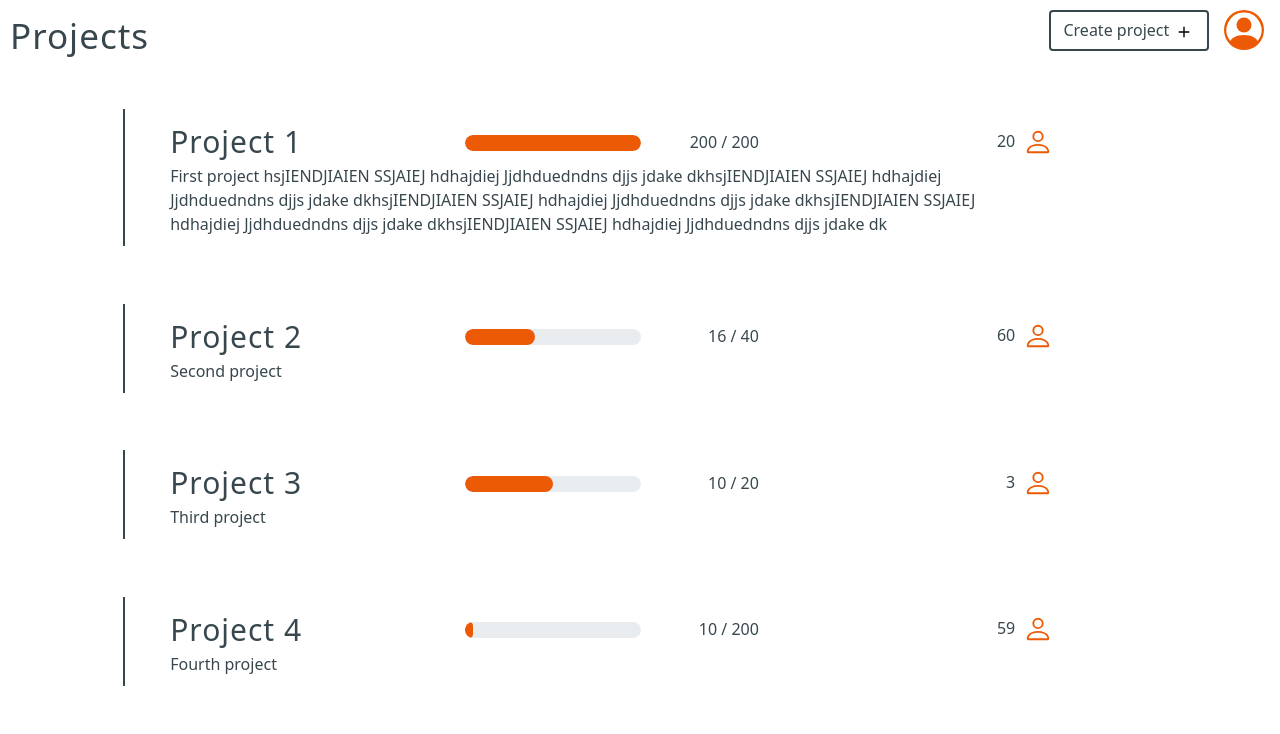
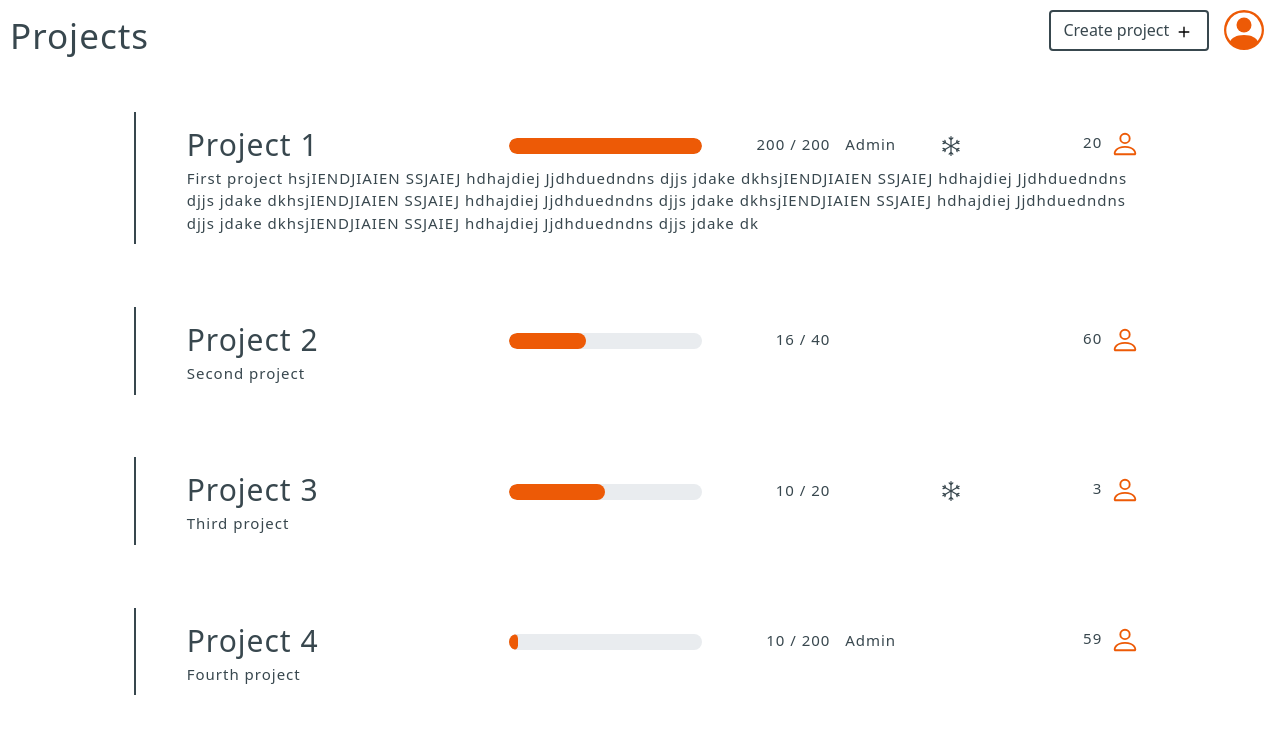
Before and after one commit to muctadir/lama, an Angular app in the folder frontend/: page /home in a window 1280 px wide. Shown: the top 734 px of the page. Built offline with nearby package versions, Linux system fonts and the light colour scheme.

Commit message:
Small UI changes

```diff
--- a/frontend/src/app/home-page/home-page.component.html
+++ b/frontend/src/app/home-page/home-page.component.html
@@ -4,10 +4,10 @@
         <div class="row">
             <div class="col">
                 <!-- Header saying "Projects" -->
-                <p class="header">Projects</p>
+                <p class="header"> Projects </p>
                 </div>
             <div class="col">
-                <!-- Icons settings image -->
+                <!-- Settings icon -->
                 <svg class="bi bi-person-circle" viewBox="0 0 16 16">
                     <path d="M11 6a3 3 0 1 1-6 0 3 3 0 0 1 6 0z"/>
                     <path fill-rule="evenodd" d="M0 8a8 8 0 1 1 16 0A8 8 0 0 1 0 8zm8-7a7 7 0 0 0-5.468 11.37C3.242 11.226 4.805 10 8 10s4.757 1.225 5.468 2.37A7 7 0 0 0 8 1z"/>
@@ -15,6 +15,7 @@
                 <!-- Create project button -->
                 <button type="button" class="btn btn-secondary" id="createProjectButton" routerLink="/createProject">
                     Create project
+                    <!-- Plus icon -->
                     <svg class="bi bi-plus" viewBox="0 0 16 16">
                         <path d="M8 4a.5.5 0 0 1 .5.5v3h3a.5.5 0 0 1 0 1h-3v3a.5.5 0 0 1-1 0v-3h-3a.5.5 0 0 1 0-1h3v-3A.5.5 0 0 1 8 4z"/>
                     </svg>
@@ -28,38 +29,63 @@
     <div class="allProjects">
         <div class='projectParagraph' *ngFor="let project of projects">
             <div class="conainer">
+                <!-- Row for each project -->
                 <div class="row align-items-center">
+
+                    <!-- Column for each project name -->
                     <div class="col" id="projectNameColumn">
                         <!-- Shows project name, artifact progress bar, and number of users -->
-                    <p class="projectName">{{project.projectName}}</p>
+                        <p class="projectName"> {{project.projectName}} </p>
                     </div>
+
+                    <!-- Column for prgress bar and values-->
                     <div class="col">
                         <!-- Progress bar -->
                         <div class="progress">
+                            <!-- Calculating progress bar and other values -->
                             <div class="progress-bar" role="progressbar" attr.aria-valuenow = {{project.numberOfCLArtifacts}}
                             aria-valuemin="0" attr.aria-valuemax={{project.numberOfArtifacts}}
                             [style.width]="(project.numberOfCLArtifacts / project.numberOfArtifacts)*100 + '%'"
                             style="background-color:#ED5A06 !important;">
                             </div>
                         </div>
-                    <span class='progressBarNumbers'>{{project.numberOfCLArtifacts}} / {{project.numberOfArtifacts}}</span>
+                        <span class='progressBarNumbers'> {{project.numberOfCLArtifacts}} / {{project.numberOfArtifacts}} </span>
                     </div>
-                <!-- Number of users -->
-                <div class="col">
+
+                    <!--  Column for whether user is admin or not -->
+                    <div class="col-1">
+                        <div *ngIf="project.admin">
+                            Admin
+                        </div>
+                    </div>
+
+                    <!-- Column for whether project is frozen or not -->
+                    <div class="col-1">
+                        <div *ngIf="project.frozen">
+                            <!-- Snow icon -->
+                            <svg class="bi bi-snow" viewBox="0 0 16 16">
+                                <path d="M8 16a.5.5 0 0 1-.5-.5v-1.293l-.646.647a.5.5 0 0 1-.707-.708L7.5 12.793V8.866l-3.4 1.963-.496 1.85a.5.5 0 1 1-.966-.26l.237-.882-1.12.646a.5.5 0 0 1-.5-.866l1.12-.646-.884-.237a.5.5 0 1 1 .26-.966l1.848.495L7 8 3.6 6.037l-1.85.495a.5.5 0 0 1-.258-.966l.883-.237-1.12-.646a.5.5 0 1 1 .5-.866l1.12.646-.237-.883a.5.5 0 1 1 .966-.258l.495 1.849L7.5 7.134V3.207L6.147 1.854a.5.5 0 1 1 .707-.708l.646.647V.5a.5.5 0 1 1 1 0v1.293l.647-.647a.5.5 0 1 1 .707.708L8.5 3.207v3.927l3.4-1.963.496-1.85a.5.5 0 1 1 .966.26l-.236.882 1.12-.646a.5.5 0 0 1 .5.866l-1.12.646.883.237a.5.5 0 1 1-.26.966l-1.848-.495L9 8l3.4 1.963 1.849-.495a.5.5 0 0 1 .259.966l-.883.237 1.12.646a.5.5 0 0 1-.5.866l-1.12-.646.236.883a.5.5 0 1 1-.966.258l-.495-1.849-3.4-1.963v3.927l1.353 1.353a.5.5 0 0 1-.707.708l-.647-.647V15.5a.5.5 0 0 1-.5.5z"/>
+                            </svg>
+                        </div>
+                    </div>
+
+                    <!-- Column for number of users -->
+                    <div class="col-2">
+                        <!-- Member icon -->
                         <svg class="bi bi-person" viewBox="0 0 16 16">
                             <path d="M8 8a3 3 0 1 0 0-6 3 3 0 0 0 0 6zm2-3a2 2 0 1 1-4 0 2 2 0 0 1 4 0zm4 8c0 1-1 1-1 1H3s-1 0-1-1 1-4 6-4 6 3 6 4zm-1-.004c-.001-.246-.154-.986-.832-1.664C11.516 10.68 10.289 10 8 10c-2.29 0-3.516.68-4.168 1.332-.678.678-.83 1.418-.832 1.664h10z"/>
                         </svg>
                         <span class='numberOfUsers'>{{project.numberOfUsers}}</span>
                     </div>
+
+                    <!-- Row for project description -->
                     <div class="row">
                         <!-- Shows project description -->
                         {{project.projectDescription}}
                     </div>
                 </div>
             </div>
-
         </div>
     </div>
-<br/>
 
 </body>
--- a/frontend/src/app/home-page/home-page.component.scss
+++ b/frontend/src/app/home-page/home-page.component.scss
@@ -6,6 +6,8 @@ $white-shade: #FFFFFF;
 // Body
 body{
     color: $grey-shade;
+    font-size: 15px;
+    letter-spacing: 1px;
 }
 
 // TOP BAR
@@ -15,11 +17,12 @@ body{
     max-width: 98%;
 }
 // Header saying "Projects"
-p.header{
+.header{
     font-size: 35px;
     letter-spacing: 1px;
     padding-top: 10px;
 }
+
 // CREATE PROJECT
 // Create project button on Home Page
 #createProjectButton{
@@ -54,12 +57,13 @@ svg.bi.bi-person-circle{
 
 // Division around all projects
 div.allProjects{
-    margin: 4px 120px 4px 4px;
+    margin: 4px 10px 4px 4px;
     padding: 4px;
     height: 80vh;
     overflow-y: scroll;
 }
-// Scrollbar
+// SCROLLBAR
+// Scrollbar general
 ::-webkit-scrollbar {
     width: 10px;
 }
@@ -84,7 +88,6 @@ div.projectParagraph{
 div.col{
     padding: 0px;
 }
-
 
 // Different look for project names
 .projectName{
@@ -112,6 +115,18 @@ span.progressBarNumbers{
     float: right;
 }
 
+// FROZEN AND ADMIN
+// Cols for admin and frozen
+.col-1{
+    text-align: center;
+}
+// Frozen layout
+svg.bi.bi-snow{
+    width: 20px;
+    height: 20px;
+    fill: $grey-shade;
+}
+
 // NUMBER OF USERS
 // The numbers of users text
 span.numberOfUsers{
--- a/frontend/src/app/home-page/home-page.component.ts
+++ b/frontend/src/app/home-page/home-page.component.ts
@@ -1,4 +1,5 @@
 import { Component, OnInit } from '@angular/core';
+// import { Project } from '../project';
 
 
 // Project object
@@ -8,28 +9,33 @@ interface Project {
   numberOfUsers: number;
   numberOfArtifacts: number;
   numberOfCLArtifacts: number; //completely labelled artifacts
+  admin: boolean;
+  frozen: boolean;
 }
+
 // Functions for adding values
-function addValues(name:string, descr:string, nop:number, noa: number, nocla: number):Project {
+function addValues(name:string, descr:string, nop:number, noa:number, nocla:number, admin:boolean, frozen:boolean):Project {
   var projectName = name;
   var projectDescription = descr;
   var numberOfUsers = nop;
   var numberOfArtifacts = noa;
   var numberOfCLArtifacts = nocla;
+  var admin = admin;
+  var frozen = frozen;
   // Return the given values
-  return {projectName, projectDescription, numberOfUsers, numberOfArtifacts, numberOfCLArtifacts};
+  return {projectName, projectDescription, numberOfUsers, numberOfArtifacts, numberOfCLArtifacts, admin, frozen};
 }
 
   // Project 1
-  var project1 = addValues('Project 1', "First project hsjIENDJIAIEN SSJAIEJ hdhajdiej Jjdhduedndns djjs jdake dkhsjIENDJIAIEN SSJAIEJ hdhajdiej Jjdhduedndns djjs jdake dkhsjIENDJIAIEN SSJAIEJ hdhajdiej Jjdhduedndns djjs jdake dkhsjIENDJIAIEN SSJAIEJ hdhajdiej Jjdhduedndns djjs jdake dkhsjIENDJIAIEN SSJAIEJ hdhajdiej Jjdhduedndns djjs jdake dk", 20, 200, 200);
+  var project1 = addValues('Project 1', "First project hsjIENDJIAIEN SSJAIEJ hdhajdiej Jjdhduedndns djjs jdake dkhsjIENDJIAIEN SSJAIEJ hdhajdiej Jjdhduedndns djjs jdake dkhsjIENDJIAIEN SSJAIEJ hdhajdiej Jjdhduedndns djjs jdake dkhsjIENDJIAIEN SSJAIEJ hdhajdiej Jjdhduedndns djjs jdake dkhsjIENDJIAIEN SSJAIEJ hdhajdiej Jjdhduedndns djjs jdake dk", 20, 200, 200, true, true);
   // Project 2
-  var project2 = addValues('Project 2', "Second project", 60, 40, 16);
+  var project2 = addValues('Project 2', "Second project", 60, 40, 16, false, false);
   // Project 3
-  var project3 = addValues('Project 3', "Third project", 3, 20, 10);
+  var project3 = addValues('Project 3', "Third project", 3, 20, 10, false, true);
   // Project 4
-  var project4 = addValues('Project 4', "Fourth project", 59, 200, 10);
+  var project4 = addValues('Project 4', "Fourth project", 59, 200, 10, true, false);
   // Project 5
-  var project5 = addValues('Project 5', "Fifth project", 7, 100, 90);
+  var project5 = addValues('Project 5', "Fifth project", 7, 100, 90, true, true);
 
   // Array of projects
   let projects: Project[] = [project1, project2, project3, project4, project5];
@@ -42,11 +48,46 @@ function addValues(name:string, descr:string, nop:number, noa: number, nocla: nu
 export class HomePageComponent implements OnInit {
 
   projects = projects;
-  project = projects[0];
 
   constructor( ) { }
 
-  ngOnInit(): void { }
+  ngOnInit(): void {
+    // 1. get all projects the user can see and save the id, name, description, and frozen
+    // 2. get whether the user is admin or not and save this boolean
+    // 3. get all artifacts per project and save this number
+    // 4. get all completely labelled artifacts per project and save this number
+    // 5. get all users within a project and save this number
+
+
+    // Get userID of logged in user
+    // userID = getUserID();
+
+    // Make list of all projects
+    // projects = Project[];
+
+    // project1 = new Project(1, "hey", "hello", false); // this works
+
+    // Get all project per user
+    // for each row in returned query
+    // projects[i] = new Project(projectID, projectName, projectDesc, frozen)
+
+    // Get admin status
+    // for each item in projects, do query
+    // projects[i].setAdminProject(admin);
+
+    // Get total number of artifacts status
+    // for each item in projects, do query
+    // projects[i].setArtifactsProject(totalNumberOfArtifacts);
+
+    // Get number of completely labelled artifacts
+    // for each item in projects, do query
+    // projects[i].setnumberOfCLArtifacts(numberOfCLArtifacts)
+
+    // Get number of users
+    // for each item in projects, do query
+    // projects[i].setnumberOfUsers(numberOfUsers)
+
+  }
 
 
 }
--- a/frontend/src/app/project-creation/project-creation.component.html
+++ b/frontend/src/app/project-creation/project-creation.component.html
@@ -1,14 +1,23 @@
 <body>
+    <!-- Conatiner for the top row -->
+    <div class="container" id="topBarRow">
+        <div class="row">
             <p class="header">Create Project</p>
+        </div>
+    </div>
 
+    <!-- Container for settings -->
     <div class="container main">
 
+        <!-- Row for all settings -->
         <div class="row justify-content-between">
 
-            <!-- Left side of the page -->
+            <!-- Left side of the page (project name and description) -->
             <div class="col-5">
+
                 <!-- Filling in Project information -->
                 <form id="projectCreationForm" method="post">
+
                     <!-- Username field -->
                     <div class="form-group">
                         <label for="projectName" id="field_text">Project Name:</label><br>
@@ -29,8 +38,9 @@
                 </form>
             </div>
 
-            <!-- Right side of the page -->
+            <!-- Right side of the page (members, labeller count, label types) -->
             <div class="col-6">
+
                 <!-- Division around the whole members section -->
                 <div class="projectSettingsDivParent">
                     <!-- "Members" header -->
@@ -42,6 +52,7 @@
                         <div class="col-2">
                             <!-- Button for adding new members -->
                             <button class="btn" type="button" id="addMembersButton" (click)="addMembersClick()">
+                                <!-- Members icon -->
                                 <svg class="bi bi-plus members" viewBox="0 0 16 16">
                                     <path d="M8 4a.5.5 0 0 1 .5.5v3h3a.5.5 0 0 1 0 1h-3v3a.5.5 0 0 1-1 0v-3h-3a.5.5 0 0 1 0-1h3v-3A.5.5 0 0 1 8 4z"/>
                                 </svg>
@@ -81,22 +92,26 @@
                                 </div>
                             </div>
 
-                            <!-- TODO Vic what is this php link???? -->
-                            <form action="/action_page.php">
+
                             <!-- Name and checkbox per member of the project -->
                             <label *ngFor="let member of members" for="user" style="display: block;">
+
                                 <!-- Row for the delete, name and project admin -->
                                 <div class="row">
+
                                     <!-- Column for delete icon -->
                                     <div class="col-1">
+                                        <!-- x icon -->
                                         <svg class="bi bi-x memberDelete" id="{{member.userName}}" viewBox="0 0 16 16" (click)="removeMember(member.userName)">
                                             <path d="M4.646 4.646a.5.5 0 0 1 .708 0L8 7.293l2.646-2.647a.5.5 0 0 1 .708.708L8.707 8l2.647 2.646a.5.5 0 0 1-.708.708L8 8.707l-2.646 2.647a.5.5 0 0 1-.708-.708L7.293 8 4.646 5.354a.5.5 0 0 1 0-.708z"/>
                                         </svg>
                                     </div>
+
                                     <!-- Column for username -->
                                     <div class="col-7">
                                         {{ member.userName }}
                                     </div>
+
                                     <!-- Column for checkbox -->
                                     <div class="col-4 checkboxCol">
                                         <!-- TODO I cant get these checkboxes orange, someone pls help -->
@@ -104,7 +119,6 @@
                                     </div>
                                 </div>
                             </label>
-                            </form>
                         </div>
                     </div>
                 </div>
@@ -138,6 +152,7 @@
                             <!-- Button for adding new label types -->
                             <button type="button" class="btn btn-secondary" id="addLabelTypeButton" (click)="addLabelType()">
                                 Add Label Type
+                                <!-- Plus icon -->
                                 <svg class="bi bi-plus label-type" viewBox="0 0 16 16">
                                     <path d="M8 4a.5.5 0 0 1 .5.5v3h3a.5.5 0 0 1 0 1h-3v3a.5.5 0 0 1-1 0v-3h-3a.5.5 0 0 1 0-1h3v-3A.5.5 0 0 1 8 4z"/>
                                 </svg>
@@ -149,13 +164,17 @@
         </div>
 
 
-        <!-- Buttons row -->
+        <!-- Buttons row (cancel and submit button) -->
         <div class="row justify-content-end fixed-bottom top-buffer">
             <!-- Cancel button -->
-            <button type="button" class="btn btn-secondary text-nowrap" id="cancelProjectCreationButton" routerLink="/home">Cancel</button>
+            <button type="button" class="btn btn-secondary text-nowrap" id="cancelProjectCreationButton" routerLink="/home">
+                Cancel
+            </button>
 
             <!-- Submit button -->
-            <button type="button" class="btn btn-secondary text-nowrap" id="createProjectButton" (click)="createProject()">Create Project</button>
+            <button type="button" class="btn btn-secondary text-nowrap" id="createProjectButton" (click)="createProject()">
+                Create Project
+            </button>
         </div>
 
     </div>
--- a/frontend/src/app/project-creation/project-creation.component.scss
+++ b/frontend/src/app/project-creation/project-creation.component.scss
@@ -5,9 +5,18 @@ $orange-shade: #ed5a06;
 
 // General text settings
 body{
+    color: $grey-shade;
     font-size: 15px;
     letter-spacing: 1px;
 }
+
+// Top bar row
+#topBarRow{
+    margin-left: 10px;
+    margin-right: 10px;
+    max-width: 98%;
+}
+
 // Plus icon
 .bi.bi-plus{
     width: 24px;
@@ -17,8 +26,8 @@ body{
 
 // Header of the page
 .header{
-    font-size: 22px;
-    padding-left: 10px;
+    font-size: 35px;
+    letter-spacing: 1px;
     padding-top: 10px;
 }
 
--- a/frontend/src/app/project-creation/project-creation.component.ts
+++ b/frontend/src/app/project-creation/project-creation.component.ts
@@ -6,7 +6,7 @@ interface Project {
   projectName: string,
   projectDescription: string;
 }
-
+// User object
 interface User {
   userName: string;
 }
```
Also changed, not shown: 1 other file (tests, documents, lock files or other folders). Lines whose indentation alone changed are shown as unchanged.
